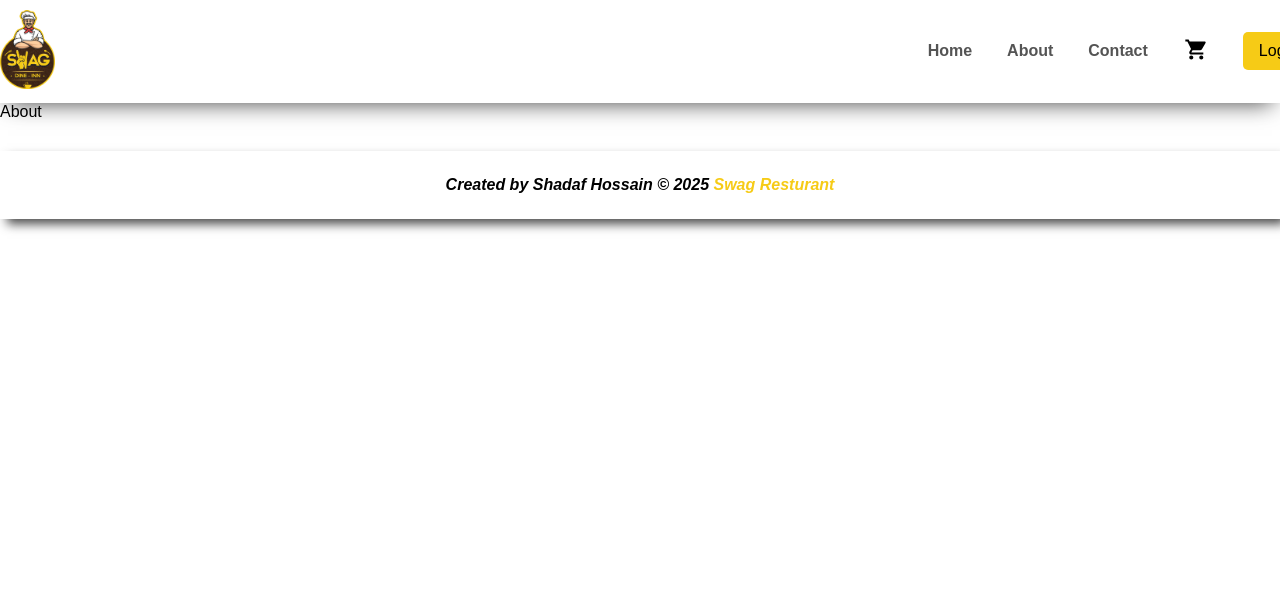
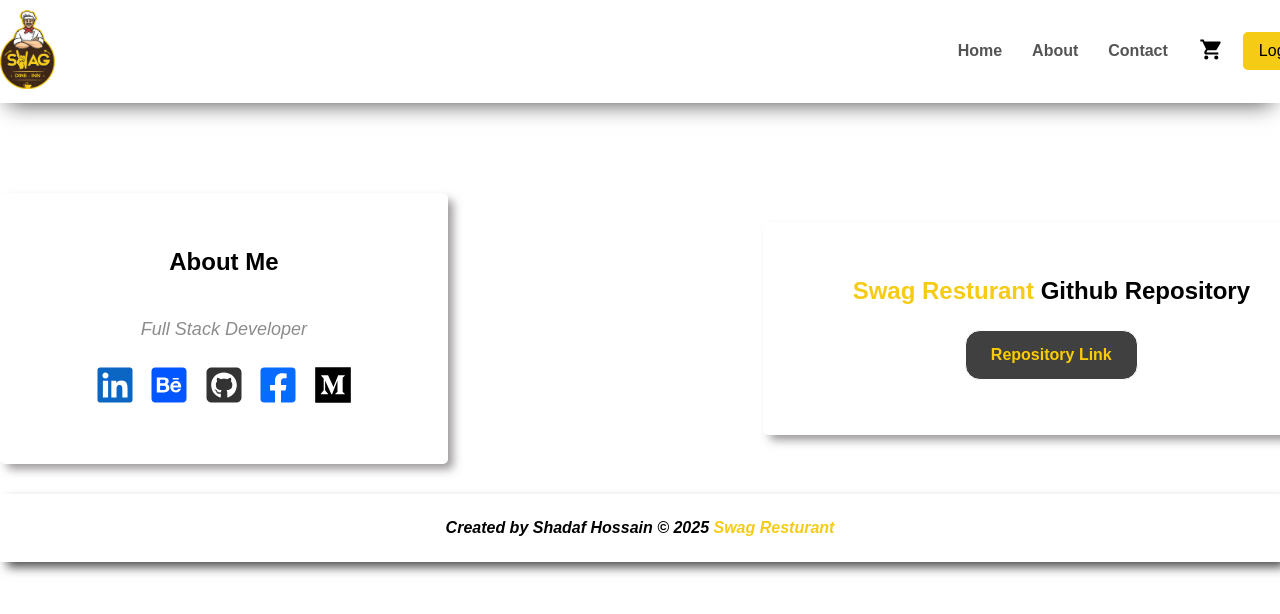
Before and after one commit to shadafhossain01/Swag-Resturant, a React (Vite) app: page /about in a window 1280 px wide. Shown: the top 614 px of the page. Built offline with nearby package versions, Linux system fonts and the light colour scheme.

Commit message:
About Setup Done

```diff
--- a/src/index.css
+++ b/src/index.css
@@ -5,7 +5,7 @@
 }
 
 body{
-    font-family: sans-serif;
+    font-family:Arial, Helvetica, sans-serif;
 }
 
 .header{
@@ -32,12 +32,22 @@ align-items: center;
 
 .navbar-menu{
     display: flex;
-    gap: 35px;
+    gap: 10px;
     align-items: center;
 }
 
 .navbar-menu li{
     list-style: none;
+    padding: 10px;
+}
+
+.navbar-menu li:hover{
+    background-color: #f6cb16;
+    border-radius: 10px;
+    -webkit-border-radius: 10px;
+    -moz-border-radius: 10px;
+    -ms-border-radius: 10px;
+    -o-border-radius: 10px;
 }
 
 .navbar-menu li a{
@@ -281,3 +291,54 @@ border-radius: 10px;
     border-left: 2px solid #fff;
     padding-left: 25px;
 }
+
+.about-box{
+    margin-top: 90px;
+    display: flex;
+    justify-content: space-between;
+    align-items: center;
+    text-align: center;
+}
+
+.left-about , .right-about{
+    padding: 55px 90px;
+    box-shadow: 6px 6px 10px -1px rgb(114 109 109 / 71%);
+    border-radius: 5px;
+    -webkit-border-radius: 5px;
+    -moz-border-radius: 5px;
+    -ms-border-radius: 5px;
+    -o-border-radius: 5px;
+}
+
+.left-about , .right-about a , a:-webkit-any-link {
+text-decoration: none !important;
+}
+
+.left-about p{
+    color: #8c8c8c;
+    font-style: italic;
+    font-size: 18px;
+    margin: 25px 0px;
+}
+
+.left-about svg{
+    font-size: 40px;
+    margin: 0px 5px;
+    cursor: pointer;
+}
+
+.right-about h2 span{
+    color: #f6cb16;
+}
+
+.right-about a{
+    display: inline-block;
+    margin-top: 25px;
+    padding: 15px 25px;
+    border: 1px solid #ffffff;
+    background-color: #000000bf;
+    color: #fccc02;
+    cursor: pointer;
+    font-weight: 800;
+    border-radius: 15px;
+}
--- a/src/pages/About.jsx
+++ b/src/pages/About.jsx
@@ -1,9 +1,34 @@
 import React from 'react'
+import { FaLinkedin } from "react-icons/fa";
+import { FaBehanceSquare } from "react-icons/fa";
+import { FaSquareGithub } from "react-icons/fa6";
+import { FaFacebookSquare } from "react-icons/fa";
+import { IoLogoMedium } from "react-icons/io5";
+import { Link } from 'react-router-dom';
 
-const About = () => {
-  return (
-    <div>About</div>
-  )
+class About extends React.Component{
+  render(){
+    return(
+      <div className='container'>
+      <div className='about-box'>
+      <div className='left-about'>
+      <h2>About Me</h2>
+      <img/>
+      <p>Full Stack Developer</p>
+       <Link to="https://www.linkedin.com/in/shadafhossain01/" target='_blank'>  <FaLinkedin style={{color:"#0A66C2"}}/>  </Link>
+        <Link to="https://www.behance.net/shadafhossain01" target='_blank'> <FaBehanceSquare style={{color:"#0156FF"}}/> </Link>
+        <Link to="https://github.com/shadafhossain01" target='_blank'> <FaSquareGithub style={{color:"#333333"}}/> </Link>
+        <Link to="https://www.facebook.com/shadafhossain01/" target='_blank'>  <FaFacebookSquare style={{color:"#076BFF"}}/> </Link>
+        <Link to="https://medium.com/@shadafhossain01" target='_blank'>  <IoLogoMedium style={{color:"#000"}}/> </Link>
+      </div>
+      <div className='right-about'>
+      <h2><span>Swag Resturant</span> Github Repository </h2>
+      <Link to="https://github.com/shadafhossain01/Swag-Resturant" target='_blank'>Repository Link</Link>
+      </div>
+      </div>
+      </div>
+    )
+  }
 }
 
 export default About
```
